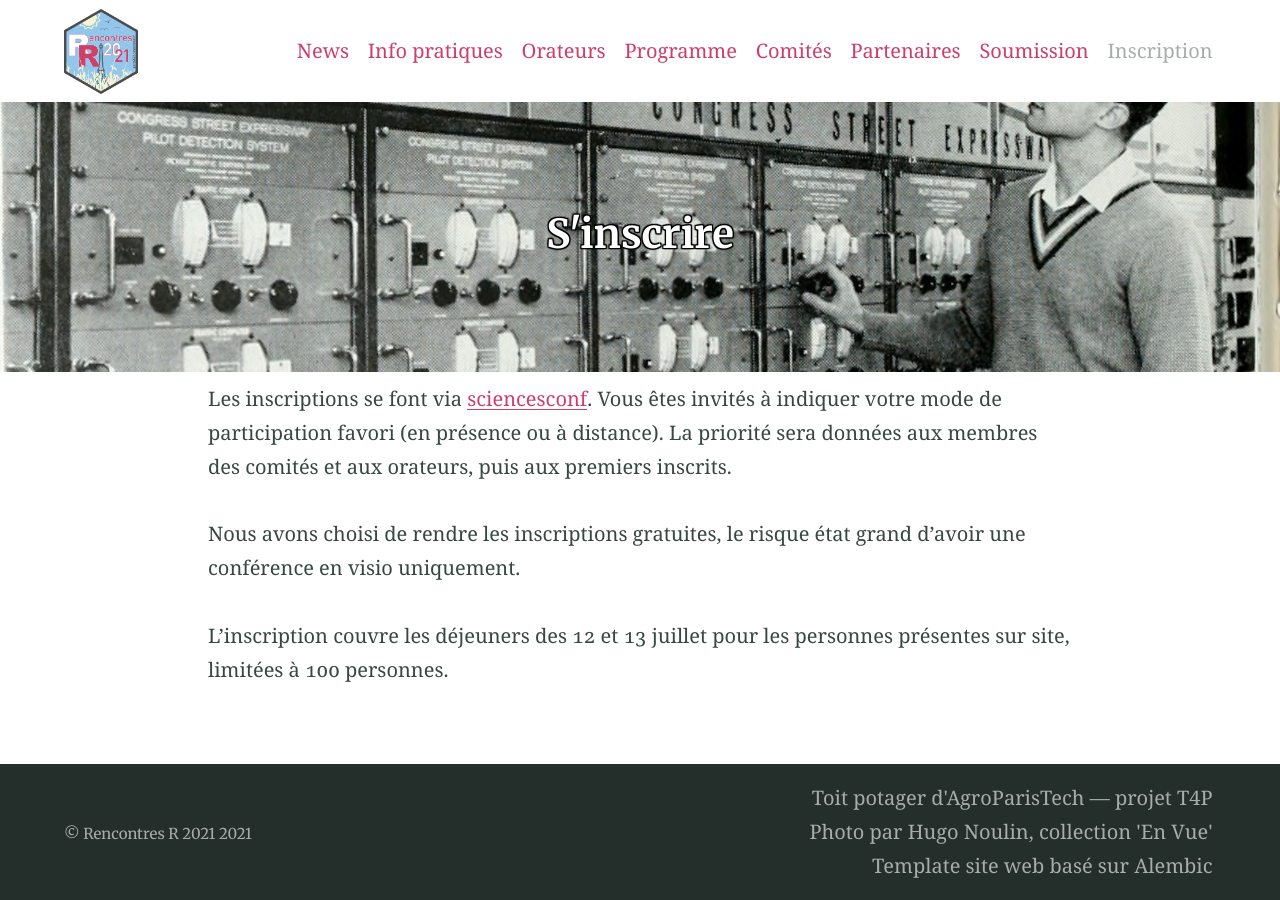
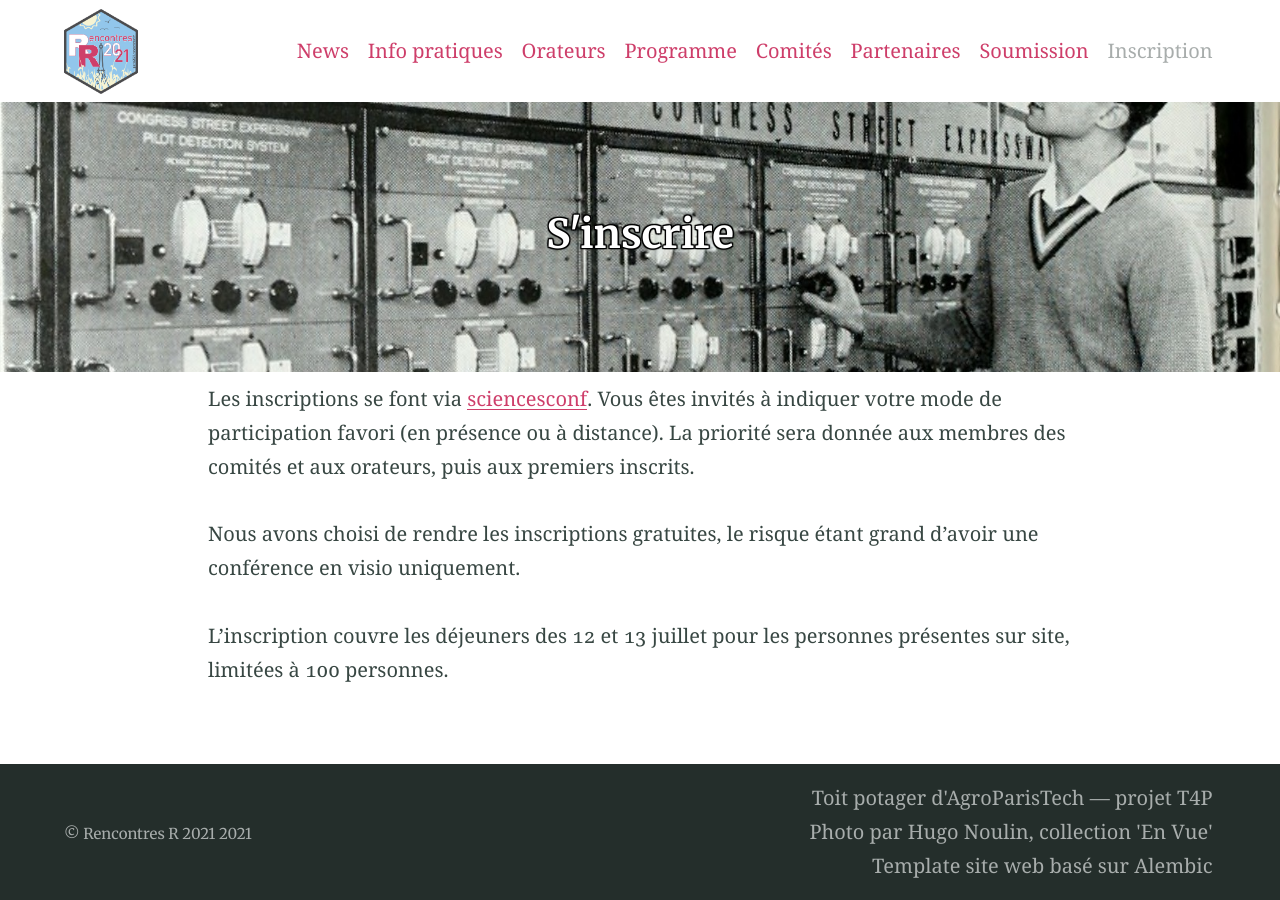
Before and after one commit to rencontres-r-2020/rencontres-r-2021.github.io, a Jekyll site: the page built from inscription.md, in a window 1280 px wide. Built offline with Jekyll 4.4.1, drawn with Linux system fonts in a browser that asks for light colours; our own code applies the rules of GitHub Pages for plain Markdown files.

Commit message:
Update inscription.md

```diff
--- a/inscription.md
+++ b/inscription.md
@@ -7,10 +7,10 @@ excerpt: "Inscription aux Rencontres R 2021"
 Les inscriptions se font via
 [sciencesconf](https://rr2021.sciencesconf.org/). Vous êtes invités à
 indiquer votre mode de participation favori (en présence ou à
-distance). La priorité sera données aux membres des comités et aux
+distance). La priorité sera donnée aux membres des comités et aux
 orateurs, puis aux premiers inscrits.
 
-Nous avons choisi de rendre les inscriptions gratuites, le risque état
+Nous avons choisi de rendre les inscriptions gratuites, le risque étant
 grand d'avoir une conférence en visio uniquement.
 
 L'inscription couvre les déjeuners des 12 et 13 juillet pour les
```
